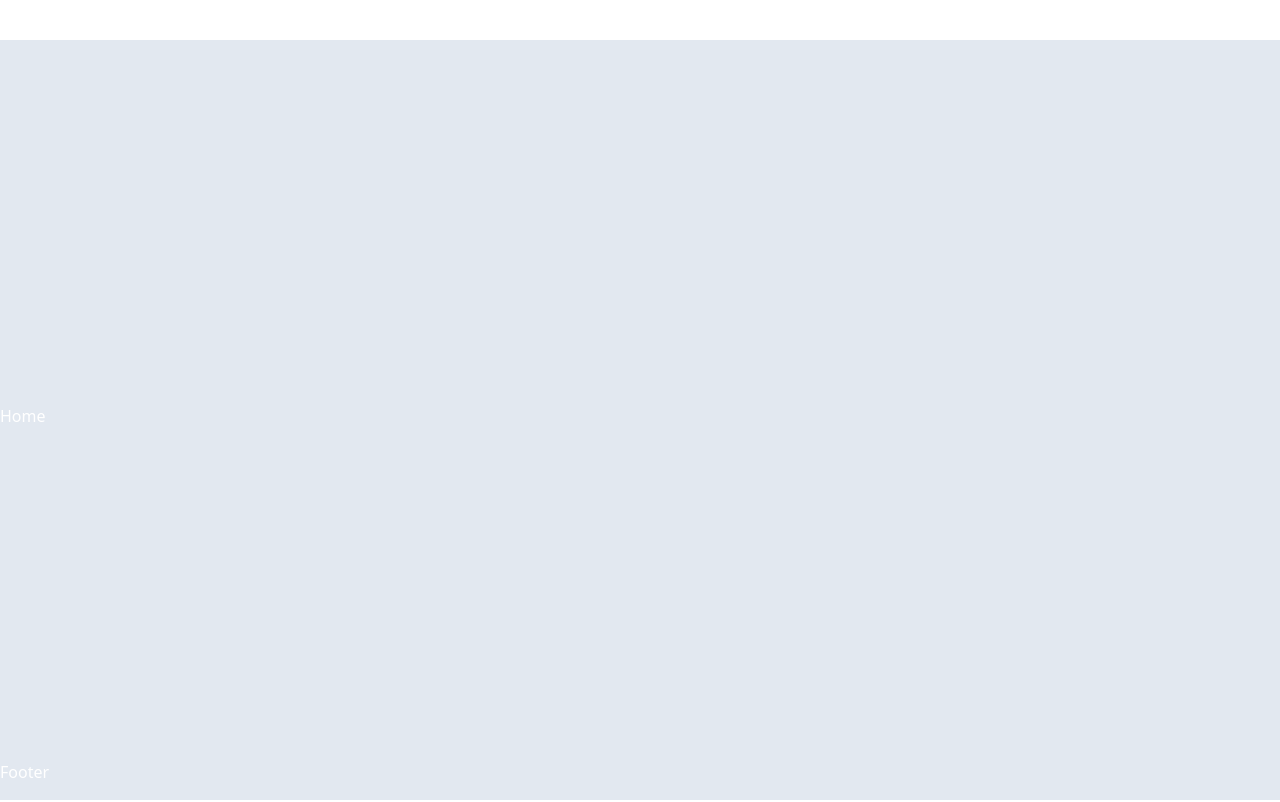
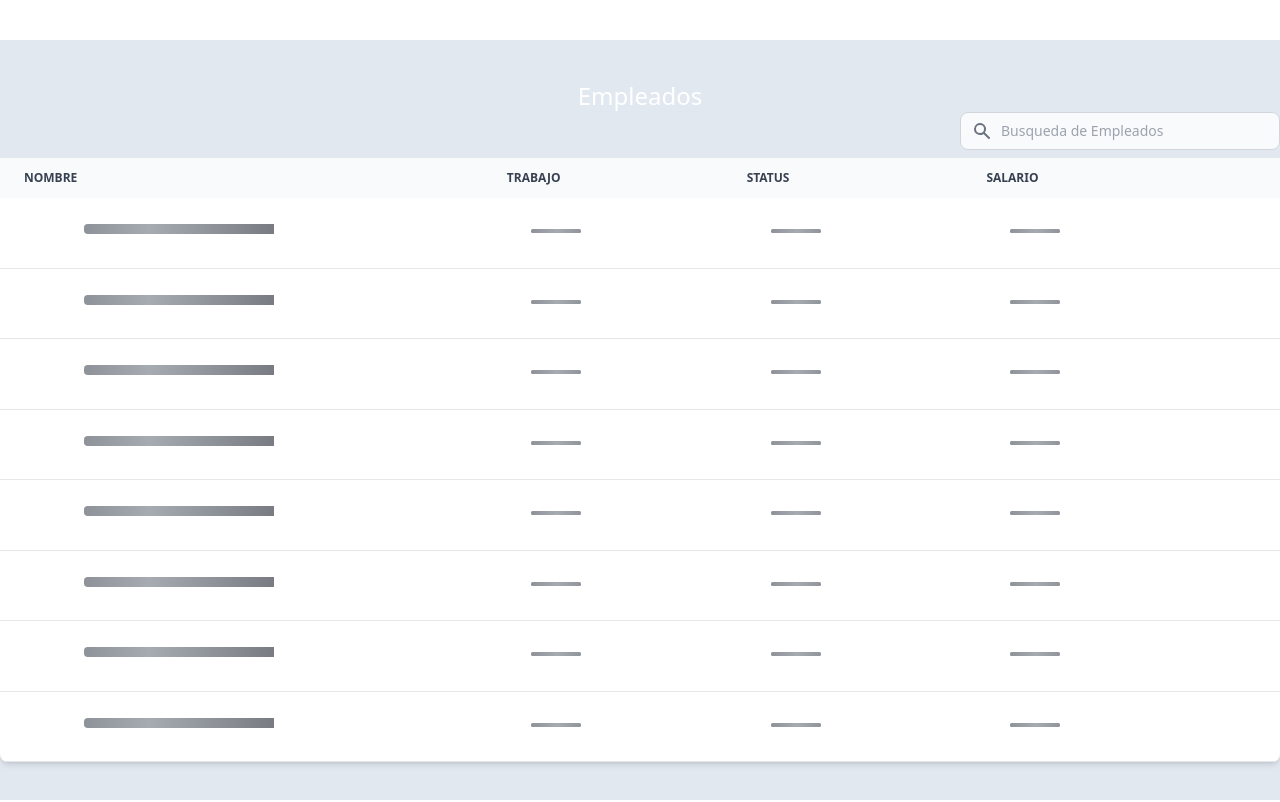
Before and after one commit to jediborre/ksp, a React (Vite) app in the folder front/: page / in a window 1280 px wide. Built offline with nearby package versions, Linux system fonts and the light colour scheme; no server answers.

Commit message:
preloader

```diff
--- a/front/package.json
+++ b/front/package.json
@@ -9,8 +9,11 @@
     "preview": "vite preview"
   },
   "dependencies": {
+    "@fortawesome/free-brands-svg-icons": "^6.2.1",
     "@reduxjs/toolkit": "^1.9.1",
     "react": "^18.2.0",
+    "react-content-loader": "^6.2.0",
+    "react-debounce-input": "^3.3.0",
     "react-dom": "^18.2.0",
     "react-redux": "^8.0.5",
     "react-router-dom": "^6.8.0"
--- /dev/null
+++ b/front/src/components/CellLoaderComponent.tsx
@@ -0,0 +1,17 @@
+import ContentLoader from "react-content-loader"
+type Props = {
+    width: string;
+};
+export default function CellLoader({width}: Props) {
+    return (
+        <ContentLoader
+            speed={2}
+            width={width}
+            viewBox={"0 0 200 30"}
+            backgroundColor="#787C82"
+            foregroundColor="#a6aab1"
+        >
+            <rect x="48" y="8" rx="3" ry="3" width={width} height="8" />
+        </ContentLoader>
+    )
+}
--- a/front/src/components/FooterComponent.tsx
+++ b/front/src/components/FooterComponent.tsx
@@ -1,7 +1,7 @@
 export default function FooterComponent() {
     return (
         <div className="w-full h-10 dark:bg-gray-800 static bottom-0">
-            <h2 className="text-white">Footer</h2>
+            <h2 className="text-white"></h2>
         </div>
     );
 }
--- a/front/src/components/NavbarComponent.tsx
+++ b/front/src/components/NavbarComponent.tsx
@@ -2,8 +2,8 @@ export default function NavbarComponent() {
 
     return (
         <header className="dark:bg-gray-800 bg-white sticky w-full h-10 top-0 z-10">
-            <div className="absolute inset-y-0 right-0 flex items-center pr-2 sm:static sm:inset-auto sm:ml-6 sm:pr-0">
-                <h2 className="text-white">Navbar</h2>
+            <div className="absolute inset-y-0 right-0 flex items-center pr-2 sm:static sm:inset-auto sm:ml-6 sm:pr-2">
+                <h2 className="pt-2 text-white">Prueba KSP</h2>
             </div>
         </header>
     );
--- /dev/null
+++ b/front/src/components/RowLoaderComponent.tsx
@@ -0,0 +1,22 @@
+import CellLoader from "./CellLoaderComponent";
+
+export default function RowLoader() {
+    return (
+        <tr className="bg-white border-b dark:bg-gray-800 dark:border-gray-700 hover:bg-gray-50 dark:hover:bg-gray-600">
+            <th scope="row" className="px-6 py-4 font-medium text-gray-900 whitespace-nowrap dark:text-white">
+                <CellLoader width="250"/>
+            </th>
+            <td className="px-6 py-4">
+                <CellLoader width="100"/>
+            </td>
+            <td className="px-6 py-4">
+                <CellLoader width="100"/>
+            </td>
+            <td className="px-6 py-4">
+                <CellLoader width="100"/>
+            </td>
+            <td className="px-6 py-4 text-right">
+            </td>
+        </tr>
+    )
+}
--- /dev/null
+++ b/front/src/components/TableComponent.tsx
@@ -0,0 +1,48 @@
+import RowLoader from "./RowLoaderComponent";
+export default function Table() {
+    return (
+    <div className="overflow-x-auto shadow-md sm:rounded-lg">
+        <div className="flex items-center justify-between pb-2">
+            <div></div>
+            <div>
+                <label htmlFor="table-search" className="sr-only">Busqueda</label>
+                <div className="relative">
+                    <div className="absolute inset-y-0 left-0 flex items-center pl-3 pointer-events-none">
+                        <svg className="w-5 h-5 text-gray-500 dark:text-gray-400" aria-hidden="true" fill="currentColor" viewBox="0 0 20 20" xmlns="http://www.w3.org/2000/svg"><path fillRule="evenodd" d="M8 4a4 4 0 100 8 4 4 0 000-8zM2 8a6 6 0 1110.89 3.476l4.817 4.817a1 1 0 01-1.414 1.414l-4.816-4.816A6 6 0 012 8z" clipRule="evenodd" /></svg>
+                    </div>
+                    <input type="text" id="table-search" className="block p-2 pl-10 text-sm text-gray-900 border border-gray-300 rounded-lg w-80 bg-gray-50 focus:ring-blue-500 focus:border-blue-500 dark:bg-gray-700 dark:border-gray-600 dark:placeholder-gray-400 dark:text-white dark:focus:ring-blue-500 dark:focus:border-blue-500" placeholder="Busqueda de Empleados" />
+                </div>
+            </div>
+        </div>
+        <table className="w-full text-sm text-left text-gray-500 dark:text-gray-400">
+            <thead className="text-xs text-gray-700 uppercase bg-gray-50 dark:bg-gray-700 dark:text-gray-400">
+                <tr>
+                    <th scope="col" className="px-6 py-3">
+                        Nombre
+                    </th>
+                    <th scope="col" className="px-6 py-3">
+                        Trabajo
+                    </th>
+                    <th scope="col" className="px-6 py-3">
+                        Status
+                    </th>
+                    <th scope="col" className="px-6 py-3">
+                        Salario
+                    </th>
+                    <th scope="col" className="px-6 py-3">
+                        <span className="sr-only">Edit</span>
+                    </th>
+                </tr>
+            </thead>
+            <tbody>
+                {
+                [...Array(8)].map((e, n) => {
+                    return (
+                        <RowLoader key={n}></RowLoader>
+                    );
+                })}
+            </tbody>
+        </table>
+    </div>
+    );
+}
--- a/front/src/layouts/MainLayout.tsx
+++ b/front/src/layouts/MainLayout.tsx
@@ -6,11 +6,9 @@ export default function MainLayout() {
 
   return (
     <div className="dark">
-      <div className={`scrollbar dark:bg-slate-700 bg-slate-200 flex flex-col h-screen justify-between`}>
+      <div className={`scrollbar dark:bg-slate-700 bg-slate-200 h-screen justify-between`}>
         <NavbarComponent />
-        <main className="pt-8">
           <Outlet />
-        </main>
         <FooterComponent />
       </div>
     </div>
--- a/front/src/pages/HomePage.tsx
+++ b/front/src/pages/HomePage.tsx
@@ -1,18 +1,18 @@
 import { useEffect, useState } from "react";
+import Table from "../components/TableComponent";
 
 
 function HomePage() {
-
-  const goTop = () => {
-    window.scrollTo({
-      top: 0,
-      behavior: "smooth",
-    });
-  };
-
   return (
     <>
-        <h1 className="text-white">Home</h1>
+      <div className="pt-10">
+        <h1 className="text-2xl text-white text-center">
+          Empleados
+        </h1>
+      </div>
+      <div>
+        <Table/>
+      </div>
     </>
   );
 }
```
Also changed, not shown: 1 other file (tests, documents, lock files or other folders).
